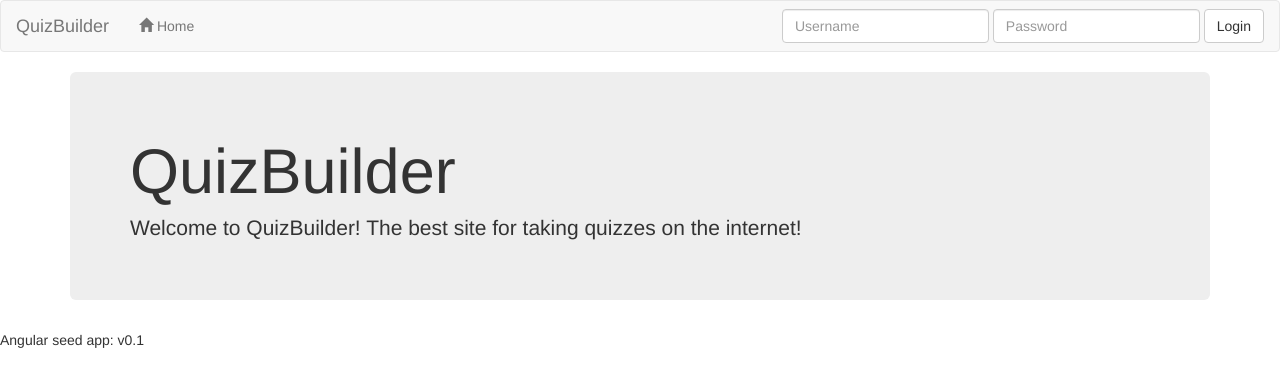
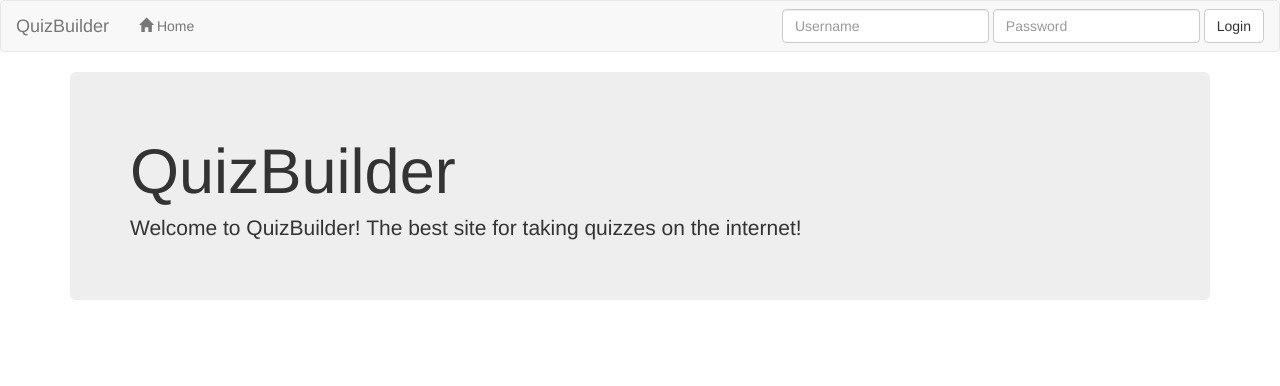
Before and after one commit to vanhouc/QuizBuilderNG, a website: page app/index.html in a window 1280 px wide. Drawn offline with nearby package versions, Linux system fonts and the light colour scheme.

Commit message:
Removed app-version from index

```diff
--- a/app/index.html
+++ b/app/index.html
@@ -35,7 +35,6 @@
         </div>
     </nav>
     <div ng-view></div>
-    <div>Angular seed app: v<span app-version></span></div>
     <!-- In production use:
     <script src="//ajax.googleapis.com/ajax/libs/angularjs/1.0.7/angular.min.js"></script>
     -->
```
